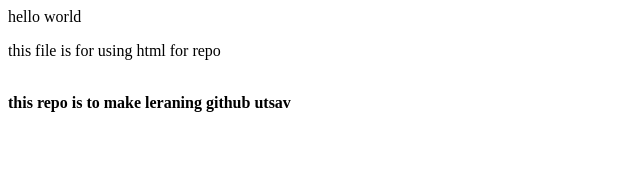
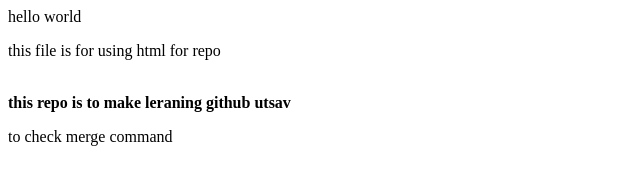
Before and after one commit to aiims-himanshu/learning-github, a plain HTML site: page index.html in a window 1280 px wide. Shown: the whole page, without its empty margins (0-640 px from the left). Drawn offline with Linux system fonts and the light colour scheme.

Commit message:
merge command

```diff
--- a/index.html
+++ b/index.html
@@ -2,3 +2,5 @@
 <p> this file is for using html for repo</p>
 <br>
 <b> this repo is to make leraning github utsav</b>
+
+<p> to check merge command</p>
```
